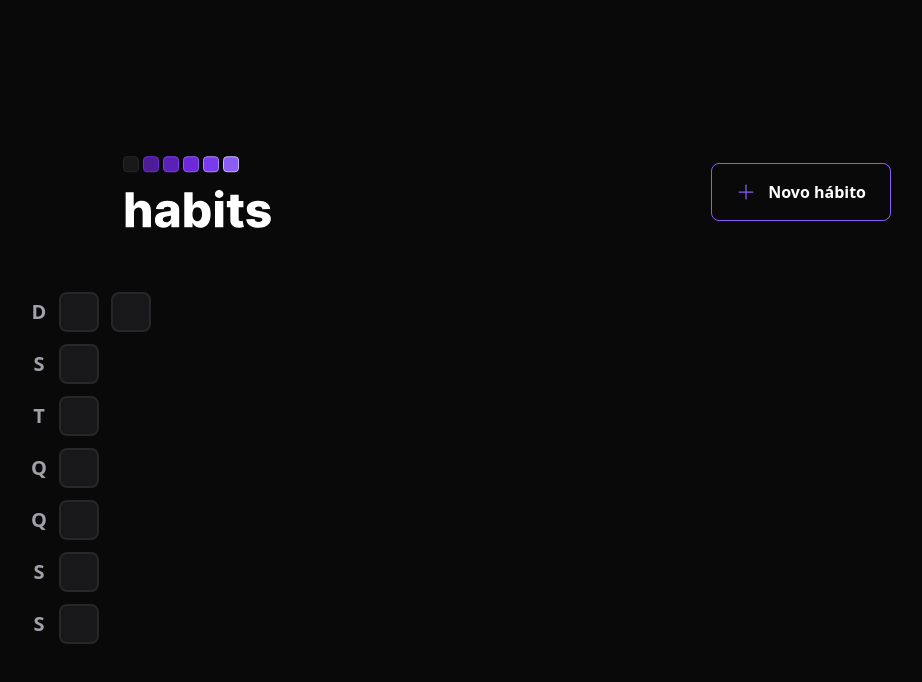
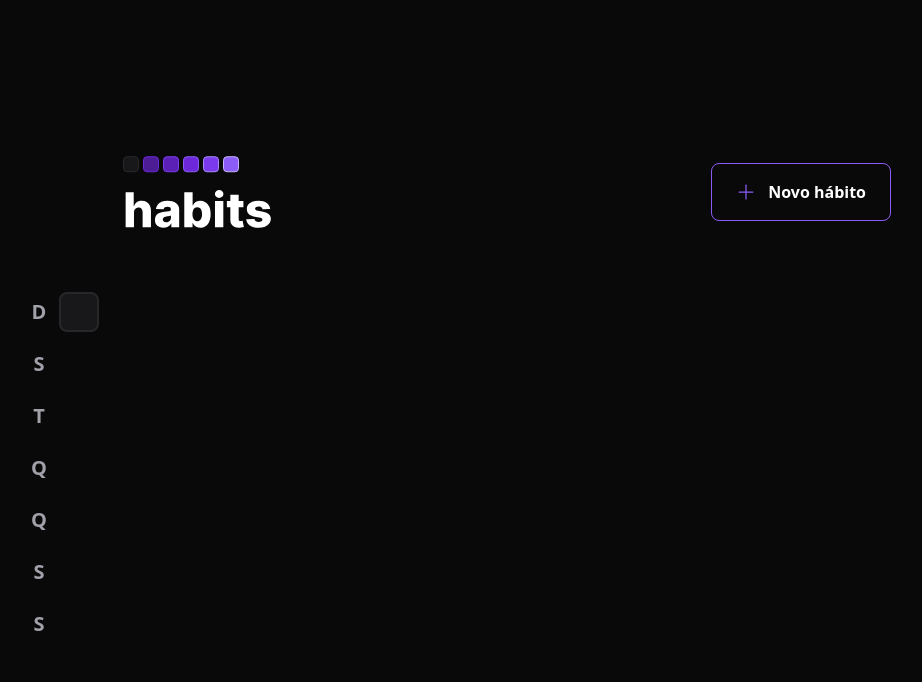
Before and after one commit to DilanLopezN/Nlw_Setup, a React (Vite) app in the folder web/: page / in a window 1280 px wide. Shown: the top 682 px of the page, without its empty margins (133-1055 px from the left). Built offline with nearby package versions, Linux system fonts and the light colour scheme.

Commit message:
function to range days in habit days

```diff
--- a/web/package.json
+++ b/web/package.json
@@ -9,6 +9,7 @@
     "preview": "vite preview"
   },
   "dependencies": {
+    "dayjs": "^1.11.7",
     "phosphor-react": "^1.4.1",
     "react": "^18.2.0",
     "react-dom": "^18.2.0"
--- a/web/src/components/HabitDay.tsx
+++ b/web/src/components/HabitDay.tsx
@@ -1,12 +1,9 @@
-interface HabitProps {
+/*interface HabitProps {
   completed: number
 }
-export function HabitDay(props: HabitProps) {
+*/
+export function HabitDay() {
   return (
-    <>
-      <div className="bg-zinc-900 w-10 h-10 text-white rounded m-2 flex items-center justify-center">
-        {props.completed}
-      </div>
-    </>
+    <div className="w-10 h-10 bg-zinc-900 border-2 border-zinc-800 rounded-lg"></div>
   )
 }
--- a/web/src/components/SummaryTable.tsx
+++ b/web/src/components/SummaryTable.tsx
@@ -1,3 +1,5 @@
+import { HabitDay } from './HabitDay'
+
 const weekDays = ['D', 'S', 'T', 'Q', 'Q', 'S', 'S']
 export function SummaryTable() {
   return (
@@ -16,14 +18,7 @@
       </div>
 
       <div className="grid grid-rows-7 grid-flow-col gap-3">
-        <div className="w-10 h-10 bg-zinc-900 border-2 border-zinc-800 rounded-lg"></div>
-        <div className="w-10 h-10 bg-zinc-900 border-2 border-zinc-800 rounded-lg"></div>
-        <div className="w-10 h-10 bg-zinc-900 border-2 border-zinc-800 rounded-lg"></div>
-        <div className="w-10 h-10 bg-zinc-900 border-2 border-zinc-800 rounded-lg"></div>
-        <div className="w-10 h-10 bg-zinc-900 border-2 border-zinc-800 rounded-lg"></div>
-        <div className="w-10 h-10 bg-zinc-900 border-2 border-zinc-800 rounded-lg"></div>
-        <div className="w-10 h-10 bg-zinc-900 border-2 border-zinc-800 rounded-lg"></div>
-        <div className="w-10 h-10 bg-zinc-900 border-2 border-zinc-800 rounded-lg"></div>
+        <HabitDay />
       </div>
     </div>
   )
```
Also changed, not shown: web/src/utils/generate-dates-from-year-beginning.ts (added, +17 -0 lines), 1 other file (tests, documents, lock files or other folders).
